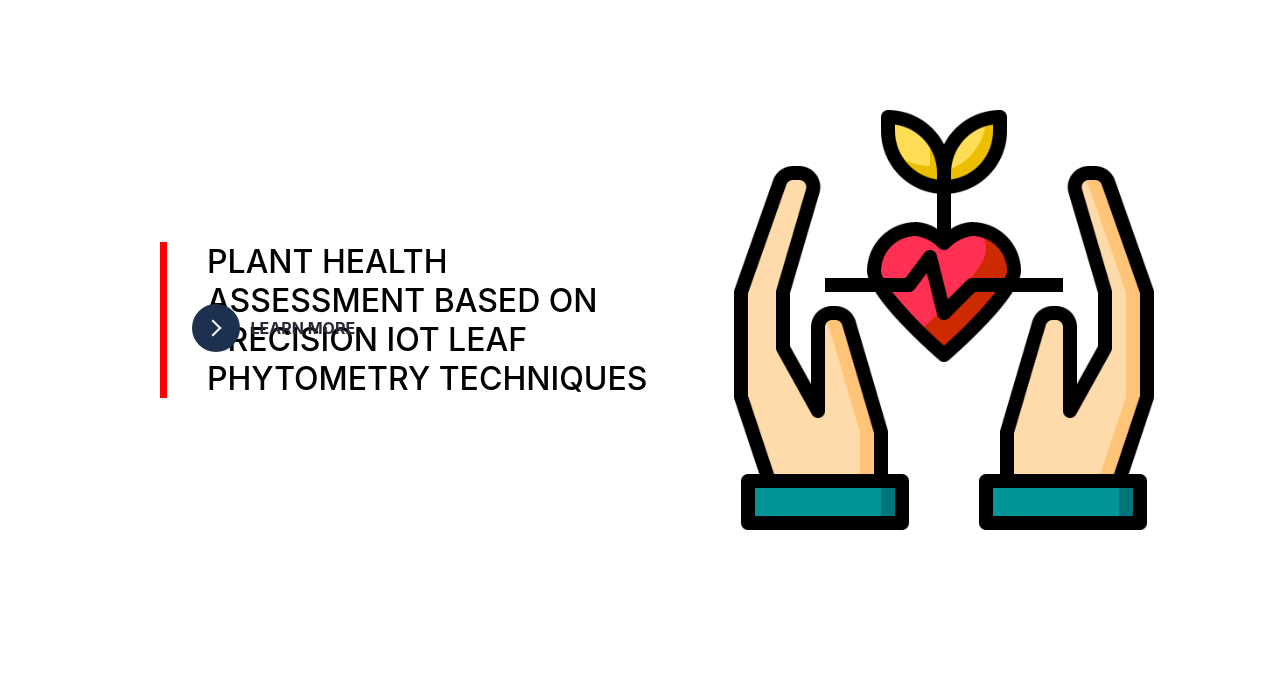
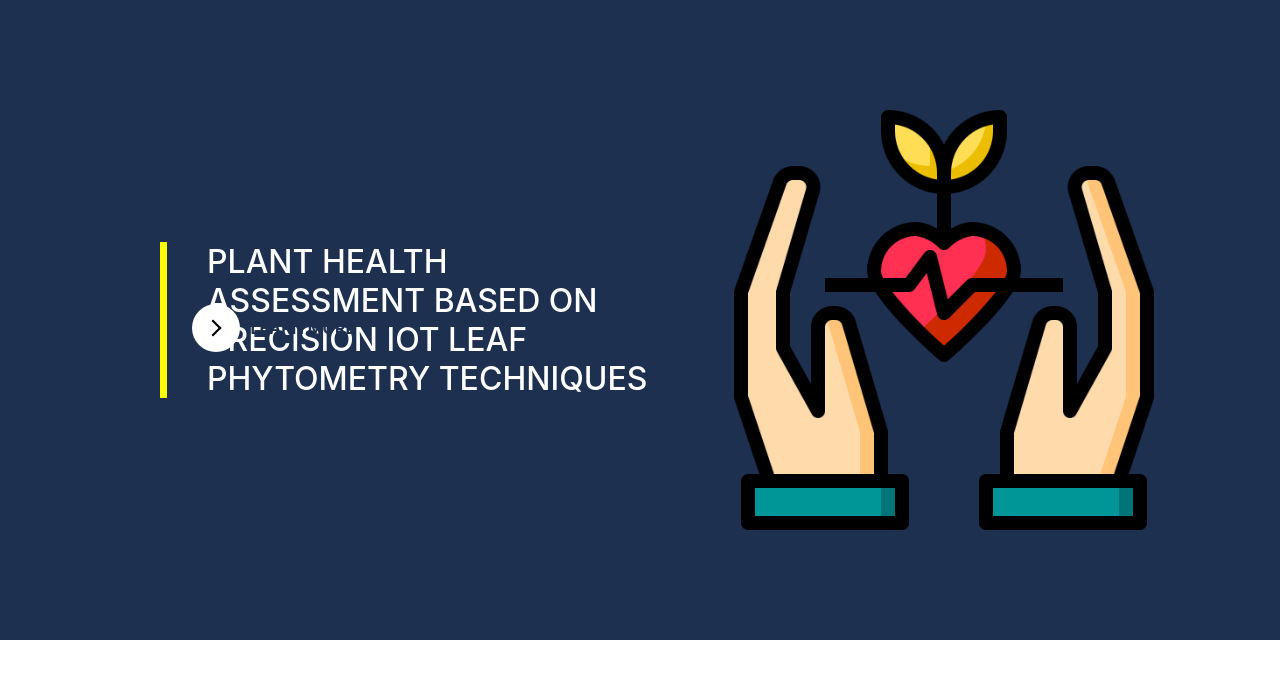
Before and after one commit to Agasthi98/research-web, a React (Create React App) app: page /home in a window 1280 px wide. Shown: the top 678 px of the page. Built offline with nearby package versions, Linux system fonts and the light colour scheme.

Commit message:
home updated

```diff
--- a/src/components/home/home.scss
+++ b/src/components/home/home.scss
@@ -1,4 +1,5 @@
 .home {
+  background-color: #1e3050;
   width: 100%;
   height: 80vh;
 
@@ -14,12 +15,13 @@
     align-items: flex-start;
     justify-content: center;
     .text {
-      border-left: 7px solid red;
+      border-left: 7px solid yellow;
       padding: 0 40px;
       font-weight: 500;
       top: 10rem;
       font-size: 2rem;
       max-width: 80%;
+      color: white;
     }
     .sub-text {
       padding: 0 40px;
@@ -61,7 +63,7 @@
       margin: 0;
       width: 3rem;
       height: 3rem;
-      background: #1e3050;
+      background: white;
       border-radius: 1.625rem;
     }
 
@@ -89,8 +91,8 @@
       right: 0.0625rem;
       width: 0.625rem;
       height: 0.625rem;
-      border-top: 0.125rem solid white;
-      border-right: 0.125rem solid white;
+      border-top: 0.125rem solid black;
+      border-right: 0.125rem solid black;
       transform: rotate(45deg);
     }
 
@@ -103,7 +105,7 @@
       bottom: 0;
       padding: 0.75rem 0;
       margin: 0 0 0 1.85rem;
-      color: #282936;
+      color: #1e3050;
       font-weight: 700;
       line-height: 1.6;
       text-align: center;
@@ -115,12 +117,12 @@
     }
 
     button:hover .circle .icon.arrow {
-      background: #fff;
+      background: black;
       transform: translate(1rem, 0);
     }
 
     button:hover .button-text {
-      color: #fff;
+      color: #1e3050;
     }
   }
   .right-box {
--- a/src/components/navbar/navbar.jsx
+++ b/src/components/navbar/navbar.jsx
@@ -5,7 +5,7 @@ const Navbar = () => {
   return (
     <>
       <nav className="navbar">
-        <h1 className="logo">Research</h1>
+        <h1 className="logo">Research | 2023</h1>
         <div className="nav-row">
           <div className="nav-item">Home</div>
           <div className="nav-item">About</div>
```
